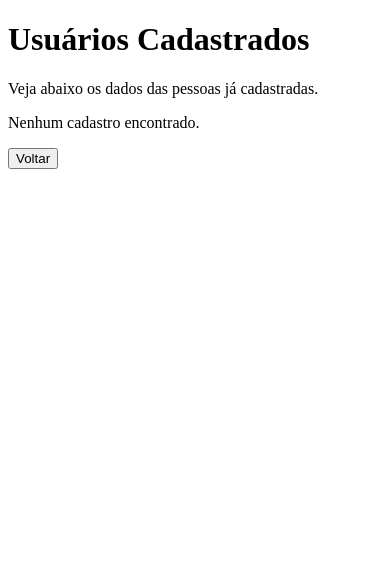
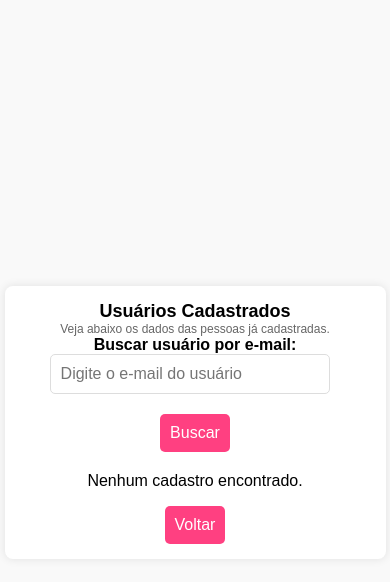
Before and after one commit to EmanuelleMeireles/cadastro-de-usuarios, a plain HTML site: page usuarios.html in a window 390 px wide. Drawn offline with Linux system fonts and the light colour scheme.

Commit message:
feat: adicionar CSS e corrigir erro no JavaScript
alteração no HTML também realizada.

```diff
--- a/css/style.css
+++ b/css/style.css
@@ -0,0 +1,194 @@
+body {
+  font-family: 'Arial', sans-serif;
+  background-color: #f9f9f9;
+  margin: 0;
+  padding: 0;
+  display: flex;
+  justify-content: center;
+  align-items: center;
+  min-height: 100vh;
+}
+
+.container {
+  width: 100%;
+  max-width: 500px;
+  background: #fff;
+  padding: 20px;
+  border-radius: 8px;
+  box-shadow: 0 0 10px rgba(0, 0, 0, 0.1);
+  text-align: center;
+}
+
+header h1 {
+  font-size: 24px;
+  margin: 10px 0;
+}
+
+header p {
+  font-size: 14px;
+  color: #666;
+}
+
+.formulario-registro {
+  display: flex;
+  flex-direction: column;
+  gap: 15px;
+  margin-top: 20px;
+}
+
+label {
+  text-align: left;
+  font-weight: bold;
+  margin-bottom: 5px;
+}
+
+input {
+  padding: 10px;
+  font-size: 16px;
+  border: 1px solid #ddd;
+  border-radius: 5px;
+  width: 100%;
+  box-sizing: border-box;
+}
+
+button,
+.btn {
+  background-color: #ff4081;
+  color: white;
+  padding: 10px;
+  border: none;
+  border-radius: 5px;
+  font-size: 16px;
+  cursor: pointer;
+}
+
+button:hover,
+.btn:hover {
+  background-color: #e73370;
+}
+
+button.voltar {
+  background-color: #ff4081; /* Agora com a mesma cor de fundo */
+}
+
+button.voltar:hover {
+  background-color: #e73370; /* Mudança de cor no hover */
+}
+
+.consultar {
+  font-size: 12px;
+  color: #666;
+  margin-top: 10px;
+}
+
+.consultar a {
+  color: #ff4081;
+  text-decoration: none;
+}
+
+.consultar a:hover {
+  text-decoration: underline;
+}
+
+.buscar-usuario {
+  margin-bottom: 20px;
+  text-align: center;
+}
+
+.buscar-usuario input {
+  padding: 10px;
+  font-size: 16px;
+  width: 80%;
+  max-width: 300px;
+  margin-right: 10px;
+  border: 1px solid #ddd;
+  border-radius: 5px;
+}
+
+.buscar-usuario button {
+  background-color: #ff4081;
+  color: white;
+  padding: 10px;
+  border: none;
+  border-radius: 5px;
+  font-size: 16px;
+  cursor: pointer;
+}
+
+.buscar-usuario button:hover {
+  background-color: #e73370;
+}
+
+#resultado-busca {
+  margin-top: 20px;
+  font-size: 14px;
+  color: #333;
+  text-align: left;
+}
+
+#lista-cadastros ul {
+  list-style-type: none;
+  padding: 0;
+}
+
+#lista-cadastros li {
+  background-color: #f1f1f1;
+  margin: 10px 0;
+  padding: 10px;
+  border-radius: 8px;
+  border: 1px solid #ddd;
+  text-align: left;
+}
+
+#lista-cadastros li strong {
+  color: #333;
+}
+
+@media (max-width: 768px) {
+  .container {
+    padding: 15px;
+    width: 90%;
+    max-width: 100%;
+  }
+
+  header h1 {
+    font-size: 20px;
+  }
+
+  header p {
+    font-size: 12px;
+  }
+
+  button {
+    font-size: 14px;
+    padding: 8px;
+  }
+
+  input {
+    margin-bottom: 20px;
+    margin-right: 0;
+  }
+}
+
+@media (max-width: 480px) {
+  header h1 {
+    font-size: 18px;
+    margin: 0;
+  }
+
+  header p {
+    font-size: 12px;
+    margin: 0;
+  }
+
+  input {
+    font-size: 14px;
+    margin-right: 10px;
+    margin-bottom: 20px;
+  }
+
+  button {
+    font-size: 14px;
+    padding: 8px;
+  }
+}
--- a/index.js
+++ b/index.js
@@ -8,27 +8,89 @@ function salvarCadastro(cadastro) {
   localStorage.setItem('cadastros', JSON.stringify(cadastros));
 }
 
+function verificarEmailExistente(email) {
+  let cadastros = JSON.parse(localStorage.getItem('cadastros')) || [];
+  return cadastros.find((cadastro) => cadastro.email === email);
+}
+
+function buscarUsuario() {
+  let emailBusca = document.getElementById('email-busca').value.trim();
+  let cadastros = JSON.parse(localStorage.getItem('cadastros')) || [];
+  let resultadoDiv = document.getElementById('resultado-busca');
+  let listaDiv = document.getElementById('lista-cadastros');
+
+  let usuariosEncontrados = cadastros.filter(
+    (cadastro) => cadastro.email === emailBusca
+  );
+
+  if (usuariosEncontrados.length > 0) {
+    let lista = usuariosEncontrados
+      .map((usuario) => {
+        let dataNascimento = new Date(usuario.dataNascimento);
+        let dataFormatada = new Date(
+          dataNascimento.getTime() - dataNascimento.getTimezoneOffset() * 60000
+        );
+
+        return `
+        <li>
+          <strong>Nome:</strong> ${usuario.nome}<br>
+          <strong>Data de Nascimento:</strong> ${dataFormatada.toLocaleDateString(
+            'pt-BR'
+          )}<br>
+          <strong>Telefone:</strong> ${usuario.telefone}<br>
+          <strong>E-mail:</strong> ${usuario.email}
+        </li>
+      `;
+      })
+      .join('');
+
+    resultadoDiv.innerHTML = `<ul>${lista}</ul>`;
+  } else {
+    resultadoDiv.innerHTML = `<p style="color: red;">Nenhum usuário encontrado com este e-mail.</p>`;
+    exibirCadastros();
+  }
+}
+
 function exibirCadastros() {
   let cadastros = JSON.parse(localStorage.getItem('cadastros')) || [];
+  let listaDiv = document.getElementById('lista-cadastros');
+
+  document.getElementById('resultado-busca').innerHTML = '';
+
+  if (cadastros.length === 0) {
+    listaDiv.innerHTML = '<p>Nenhum cadastro encontrado.</p>';
+    return;
+  }
+
   let lista = cadastros
-    .map(
-      (cadastro, index) => `
+    .map((cadastro) => {
+      let dataNascimento = new Date(cadastro.dataNascimento);
+      let dataFormatada = dataNascimento.toLocaleDateString('pt-BR', {
+        timeZone: 'UTC',
+      });
+
+      return `
       <li>
-          ${cadastro.nome} - ${cadastro.email}
-          <button onclick="deletarCadastro(${index})">Deletar</button>
+        <strong>Nome:</strong> ${cadastro.nome}<br>
+        <strong>Data de Nascimento:</strong> ${dataFormatada}<br>
+        <strong>Telefone:</strong> ${cadastro.telefone}<br>
+        <strong>E-mail:</strong> ${cadastro.email}
       </li>
-  `
-    )
+    `;
+    })
     .join('');
 
-  document.getElementById('lista-cadastros').innerHTML = `<ul>${lista}</ul>`;
+  listaDiv.innerHTML = `<ul>${lista}</ul>`;
 }
 
 function deletarCadastro(index) {
   let cadastros = JSON.parse(localStorage.getItem('cadastros')) || [];
   cadastros.splice(index, 1);
   localStorage.setItem('cadastros', JSON.stringify(cadastros));
-  exibirCadastros();
+}
+
+function voltar() {
+  window.location.href = 'index.html';
 }
 
 document
@@ -53,8 +115,7 @@ document
       return;
     }
 
-    let cadastros = JSON.parse(localStorage.getItem('cadastros')) || [];
-    let emailExistente = cadastros.find((cadastro) => cadastro.email === email);
+    let emailExistente = verificarEmailExistente(email);
 
     if (emailExistente) {
       alert('Este e-mail já está cadastrado. Tente outro.');
@@ -67,6 +128,7 @@ document
     event.target.reset();
 
     alert('Cadastro realizado com sucesso!');
+    exibirCadastros();
   });
 
 document.addEventListener('DOMContentLoaded', () => {
--- a/usuarios.html
+++ b/usuarios.html
@@ -5,59 +5,37 @@
   <meta charset="UTF-8">
   <meta name="viewport" content="width=device-width, initial-scale=1.0">
   <title>Usuários Cadastrados</title>
-  <link rel="stylesheet" href="/css/style.css"">
+  <link rel="stylesheet" href="/css/style.css">
 </head>
 
 <body>
-  <div class=" container">
+  <div class="container">
     <header>
       <h1>Usuários Cadastrados</h1>
       <p>Veja abaixo os dados das pessoas já cadastradas.</p>
     </header>
+
+    <div class="buscar-usuario">
+      <label for="email-busca">Buscar usuário por e-mail:</label>
+      <input type="email" id="email-busca" placeholder="Digite o e-mail do usuário">
+      <button class="btn" onclick="buscarUsuario()">Buscar</button>
+    </div>
+
+    <div id="resultado-busca">
+    </div>
+
     <div id="lista-cadastros">
     </div>
-  <button onclick="voltar()">Voltar</button>
+
+    <button class="btn voltar" onclick="voltar()">Voltar</button>
   </div>
 
+  <script src="index.js"></script>
+
   <script>
-    function exibirCadastros() {
-      let cadastros = JSON.parse(localStorage.getItem('cadastros')) || [];
-      if (cadastros.length === 0) {
-        document.getElementById('lista-cadastros').innerHTML = '<p>Nenhum cadastro encontrado.</p>';
-        return;
-      }
-
-      let lista = cadastros.map((cadastro, index) => {
-        let [ano, mes, dia] = cadastro.dataNascimento.split('-');
-        let dataFormatada = `${dia}/${mes}/${ano}`;
-
-        return `
-      <li>
-        <strong>Nome:</strong> ${cadastro.nome}<br>
-        <strong>Data de Nascimento:</strong> ${dataFormatada}<br>
-        <strong>Telefone:</strong> ${cadastro.telefone}<br>
-        <strong>E-mail:</strong> ${cadastro.email}<br>
-        <button onclick="deletarCadastro(${index})">Deletar</button>
-      </li>
-    `;
-      }).join('');
-
-      document.getElementById('lista-cadastros').innerHTML = `<ul>${lista}</ul>`;
-    }
-
-
-    function deletarCadastro(index) {
-      let cadastros = JSON.parse(localStorage.getItem('cadastros')) || [];
-      cadastros.splice(index, 1);
-      localStorage.setItem('cadastros', JSON.stringify(cadastros));
+    document.addEventListener('DOMContentLoaded', () => {
       exibirCadastros();
-    }
-
-    function voltar() {
-      window.location.href = 'index.html';
-    }
-
-    document.addEventListener('DOMContentLoaded', exibirCadastros);
+    });
   </script>
 </body>
 
```
Also changed, not shown: 1 other file. Lines whose indentation alone changed are shown as unchanged.
